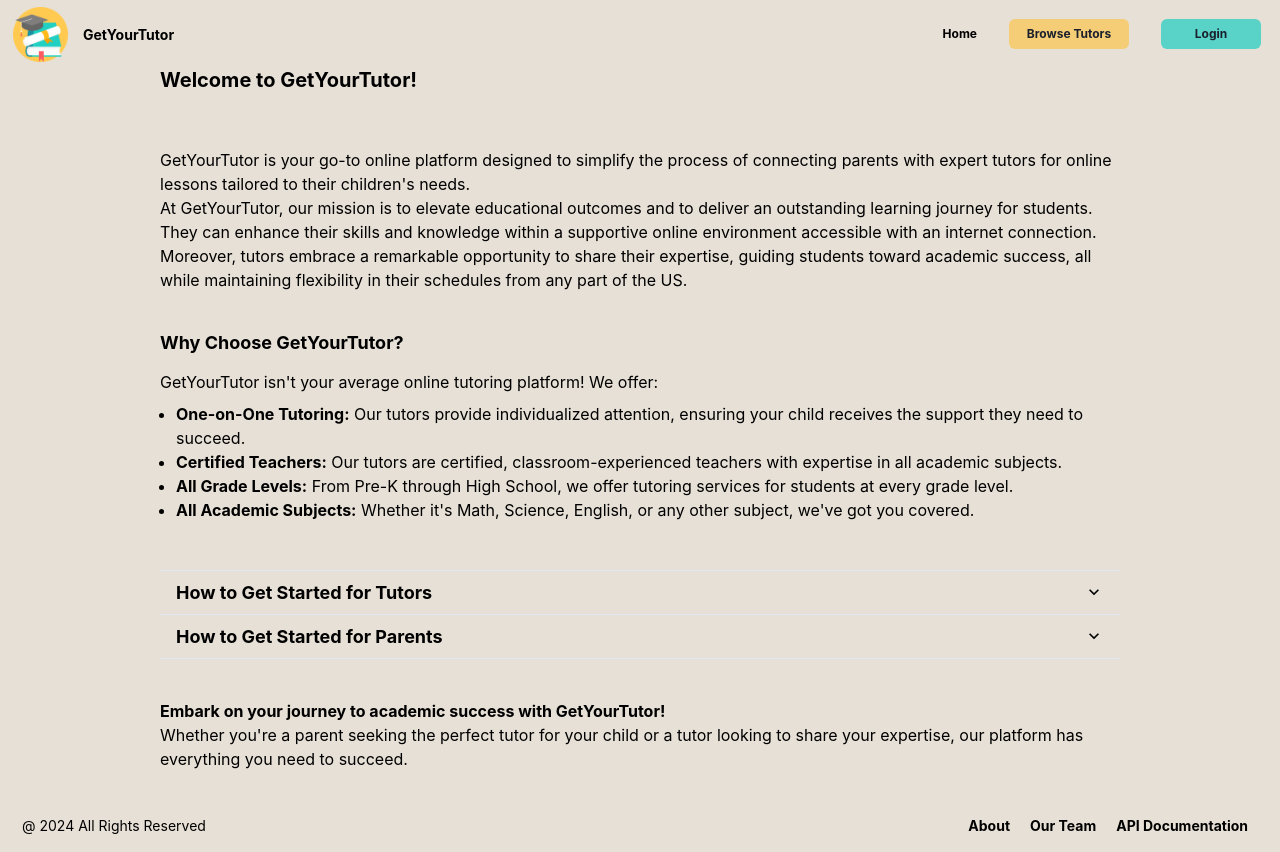
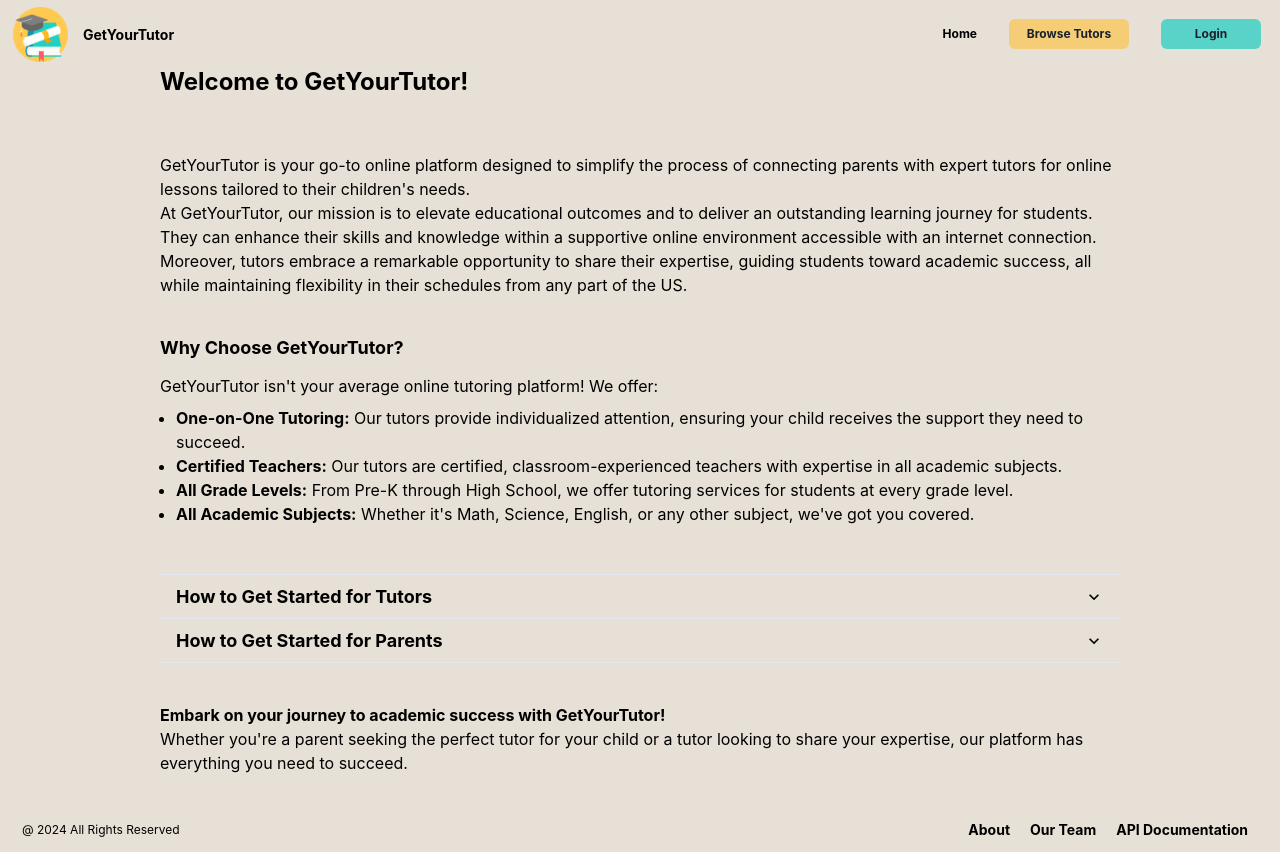
Before and after one commit to Code-the-Dream-School/ffprac-team2-front, a React (Vite) app: page /about in a window 1280 px wide. Built offline with nearby package versions, Linux system fonts and the light colour scheme.

Commit message:
Changing font sizes on Footer and About page.

```diff
--- a/src/components/Footer.tsx
+++ b/src/components/Footer.tsx
@@ -12,7 +12,7 @@ type FooterProps = {
 const Footer: React.FC<FooterProps> = ({ sizeHeader }) => {
     const currentYear = new Date().getFullYear();
     const fontSize = useBreakpointValue({ base: '12px', md: '14px' });
-    const copyrightFontSize = useBreakpointValue({ base: 'xs', md: 'sm' });
+    const copyrightFontSize = useBreakpointValue({ base: '10px', md: '12px' });
     const headerStyles = {
         maxWidth: sizeHeader.maxWidth,
         margin: sizeHeader.margin,
--- a/src/pages/AboutPage.tsx
+++ b/src/pages/AboutPage.tsx
@@ -22,7 +22,7 @@ const AboutPage: React.FC = () => {
             marginRight={{ base: '1rem', lg: '10rem' }}
             marginBottom="2rem"
         >
-            <Heading as="h1" fontSize={{ base: 'lg', lg: 'xl' }}>
+            <Heading as="h1" fontSize={{ base: 'xl', lg: '2xl' }} >
                 Welcome to GetYourTutor!
             </Heading>
             <Text marginTop={{ base: '1.5rem', lg: '3.5rem' }}>
@@ -74,7 +74,7 @@ const AboutPage: React.FC = () => {
 
             >
                 <AccordionItem>
-                    <h2>
+                    <h3>
                         <AccordionButton _expanded={{ bg: theme.colors.customWhite}} borderRadius="10px">
                             <Box
                                 as="span"
@@ -87,7 +87,7 @@ const AboutPage: React.FC = () => {
                             </Box>
                             <AccordionIcon />
                         </AccordionButton>
-                    </h2>
+                    </h3>
                     <AccordionPanel>
                         <OrderedList marginTop={{ base: '0.5rem', lg: '1rem' }}>
                             <ListItem>
@@ -108,7 +108,7 @@ const AboutPage: React.FC = () => {
 
                 </AccordionItem>
                 <AccordionItem>
-                    <h2>
+                    <h3>
                         <AccordionButton _expanded={{ bg: theme.colors.customWhite}} borderRadius="10px">
                             <Box
                                 as="span"
@@ -122,7 +122,7 @@ const AboutPage: React.FC = () => {
                             </Box>
                             <AccordionIcon />
                         </AccordionButton>
-                    </h2>
+                    </h3>
                     <AccordionPanel>
                         <OrderedList marginTop={{ base: '0.5rem', lg: '1rem' }}>
                             <ListItem>
```
